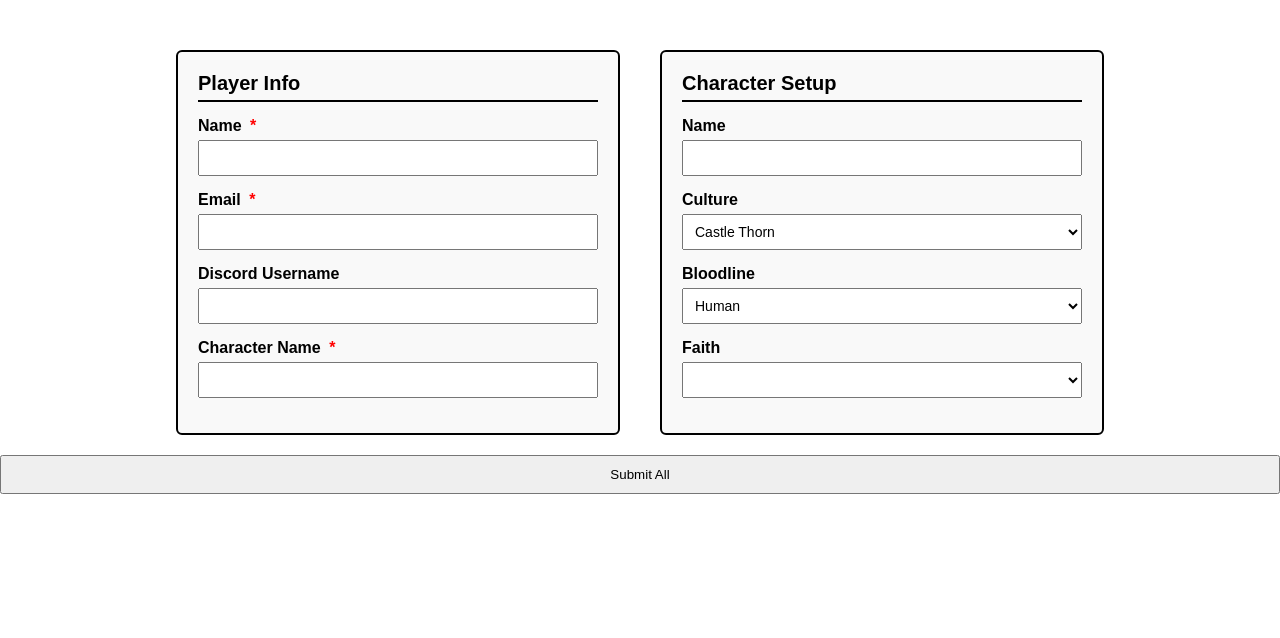
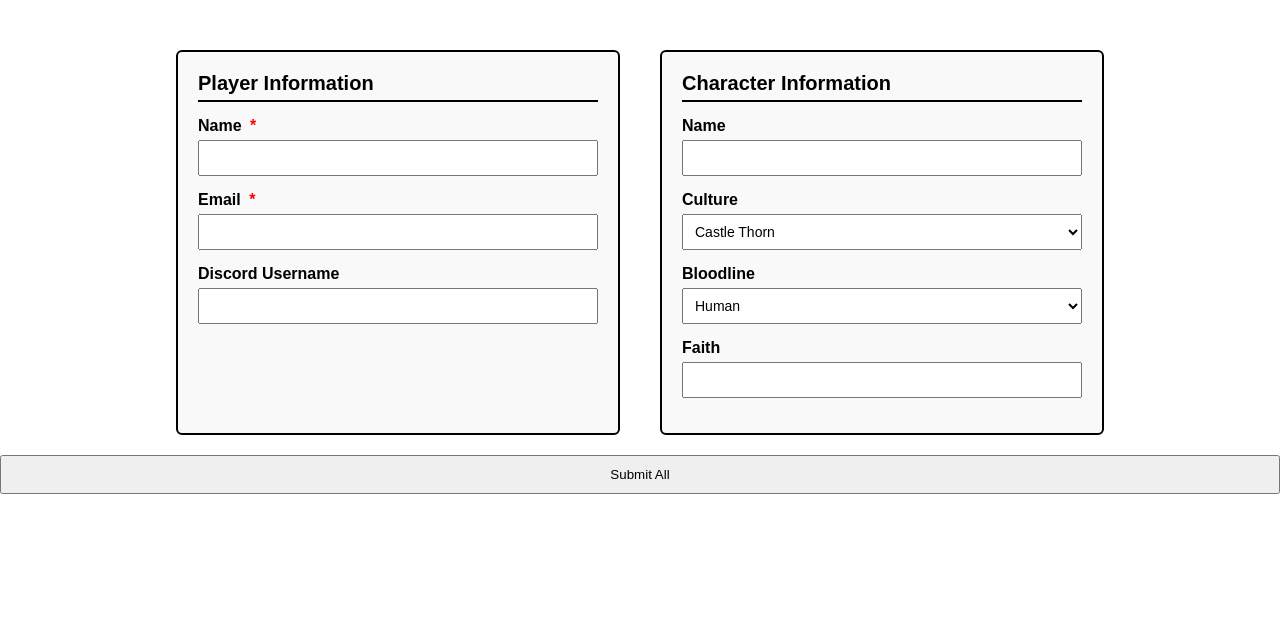
Before and after one commit to AzureZerda/CharacterCreator, a Python web app: template templates/set_character.html in a window 1280 px wide. Shown: the top 638 px of the page. Run offline with Jinja, Linux system fonts and the light colour scheme; the template is opened without the code that fills it, so the values that code supplies are empty.

Commit message:
Modified set_character to allow typing religion into the form

```diff
--- a/templates/set_character.html
+++ b/templates/set_character.html
@@ -65,7 +65,7 @@
     <!-- PLAYER INFO -->
     <div class="form-container">
 
-        <div class="form-title">Player Info</div>
+        <div class="form-title">Player Information</div>
 
         <div class="field">
             <label>Name <span class="required">*</span></label>
@@ -82,17 +82,12 @@
             <input type="text" name="discord">
         </div>
 
-        <div class="field">
-            <label>Character Name <span class="required">*</span></label>
-            <input type="text" name="character_name" required>
-        </div>
-
     </div>
 
     <!-- CHARACTER SETUP -->
     <div class="form-container">
 
-        <div class="form-title">Character Setup</div>
+        <div class="form-title">Character Information</div>
 
         <div class="field">
             <label>Name</label>
@@ -139,18 +134,9 @@
             </select>
         </div>
 
-        <div class="field">
+       <div class="field">
             <label>Faith</label>
-            <select name="faith">
-                <option value=""></option>
-                <option value="celestine">Celestine</option>
-                <option value="eden">Eden</option>
-                <option value="Old Ways">The Old Ways</option>
-                <option value="mists">The Lady of the Mists</option>
-                <option value="celestine">Celestine</option>
-                <option value="nameless">The Nameless Faith</option>
-                <option value="blood_cauldron">The Blood Cauldron</option>
-            </select>
+            <input type="text" name="faith" />
         </div>
 
     </div>
```
